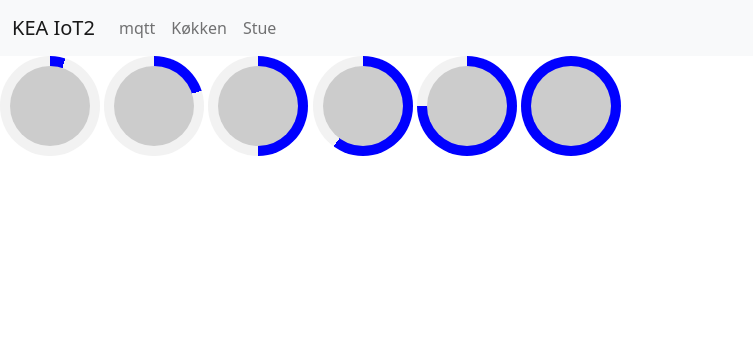
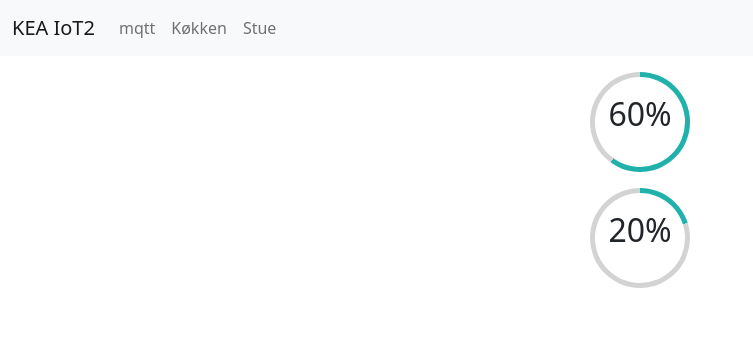
Before and after one commit to GhostriderDK/IoT-2_smarthome, a Flask app: page /mqtt in a window 1280 px wide. Shown: the top 356 px of the page, without its empty margins (0-753 px from the left). Run offline with Flask 3, Linux system fonts and the light colour scheme.

Commit message:
PERCENTAGE

```diff
--- a/AzureVM/flask_app/templates/mqtt.html
+++ b/AzureVM/flask_app/templates/mqtt.html
@@ -1,20 +1,47 @@
 <!doctype html>
 <html lang="en" data-bs-theme="dark">
     <style>
-      .box {
+ :root {
+  --size: 100px;
+  --bord: 10px;
+}
 
-  --v:calc( ((18/5) * var(--p) - 90)*1deg);
+.chart {
+  width: var(--size);
+  height: var(--size);
+  margin: 1em auto;
+  border-radius: 50%;
+  background-image: conic-gradient(lightseagreen var(--value), lightgrey var(--value));
+  position: relative;
+  display: flex;
+  justify-content: center;
+  align-items: center;
+}
 
-  width:100px;
-  height:100px;
-  display:inline-block;
-  border-radius:50%;
-  padding:10px;
-  background:
-    linear-gradient(#ccc,#ccc) content-box,
-    linear-gradient(var(--v), #f2f2f2     50%,transparent 0) 0/min(100%,(50 - var(--p))*100%),
-    linear-gradient(var(--v), transparent 50%,blue        0) 0/min(100%,(var(--p) - 50)*100%),
-    linear-gradient(to right, #f2f2f2 50%,blue 0);
+.chart::after {
+  content: "";
+  position: absolute;
+  left: 50%;
+  top: 50%;
+  transform: translate(-50%, -50%);
+  width: calc(100% - var(--bord));
+  height: calc(100% - var(--bord));
+  background: white;
+  border-radius: inherit;
+}
+
+p {
+  position: relative;
+  z-index: 1;
+  font-size: 2em;
+}
+
+.x-60 {
+  --value: 60%;
+}
+
+.x-20 {
+  --value: 20%;
 }
     </style>
   <head>
@@ -56,12 +83,13 @@
     <div class="container">
 
     </div>
-    <div class="box" style="--p:5;"></div>
-    <div class="box" style="--p:20;"></div>
-    <div class="box" style="--p:50;"></div>
-    <div class="box" style="--p:60;"></div>
-    <div class="box" style="--p:75;"></div>
-    <div class="box" style="--p:100;"></div>
+    <div class="chart x-60">
+        <p>60%</p>
+      </div>
+
+      <div class="chart x-20">
+        <p>20%</p>
+      </div>
 
     </div>
     <!-- Optional JavaScript -->
```
